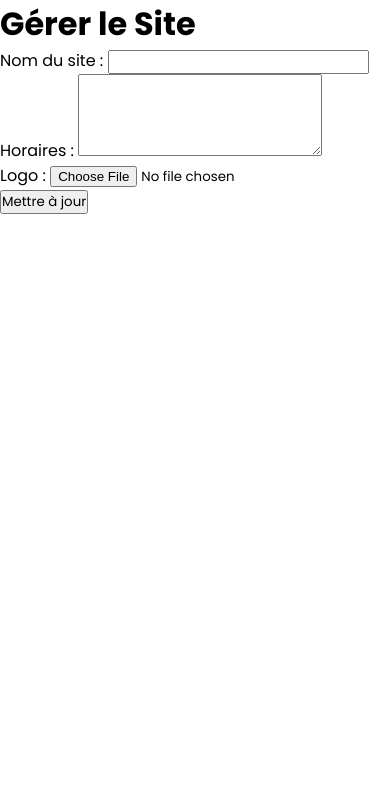
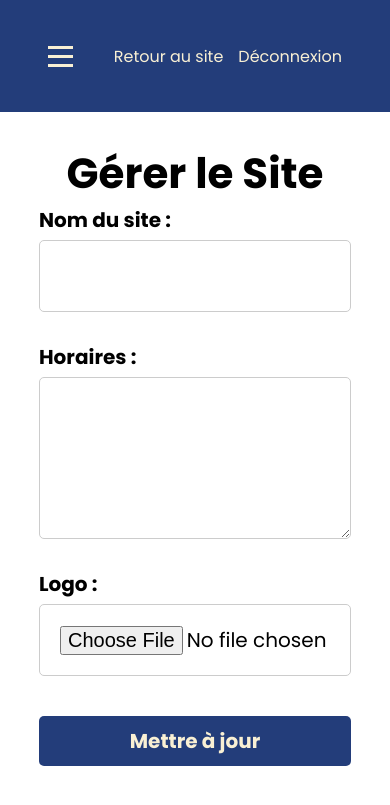
Before and after one commit to R3tr0TV69/sae301, a PHP site: page /gerer_site.php in a window 390 px wide. Shown: the top 805 px of the page. Run offline with PHP 8.4, Linux system fonts and the light colour scheme; the visitor is signed in with stand-in values (Sample User, id 1); data that the repository does not hold is empty; some web fonts are replaced.

Commit message:
css admin avancement

```diff
--- a/admin_adherent.php
+++ b/admin_adherent.php
@@ -16,6 +16,7 @@ $members = $pdo->query("SELECT * FROM adherents")->fetchAll(PDO::FETCH_ASSOC);
 </head>
 <body>
     <?php include("includes/header_admin.php") ?>
+    <main>
         <h1>Admin Adhérents</h1>
         <section>
             <h2>Requêtes d'adhésion</h2>
@@ -81,6 +82,7 @@ $members = $pdo->query("SELECT * FROM adherents")->fetchAll(PDO::FETCH_ASSOC);
                 </tbody>
             </table>
         </section>
+    </main>
     <script src="js/scripts.js"></script>
 </body>
 </html>
--- a/admin_evenement.php
+++ b/admin_evenement.php
@@ -33,6 +33,7 @@
 </head>
 <body>
     <?php include("includes/header_admin.php") ?>
+    <main>
         <h1>Gérer les Événements</h1>
 
         <h2>Ajouter un Événement</h2>
@@ -89,5 +90,6 @@
                 </tbody>
             </table>
         <?php endif; ?>
+    </main>
 </body>
 </html>
--- a/gerer-evenement.php
+++ b/gerer_evenement.php
@@ -52,6 +52,7 @@
 </head>
 <body>
     <?php include("includes/header_admin.php") ?>
+    <main>
         <h1>Gérer l'Évènement</h1>
 
         <form method="POST">
@@ -81,5 +82,6 @@
         </form>
 
         <a href="admin_evenement.php">Retour à la liste des événements</a>
+    </main>
 </body>
 </html>
--- a/gerer_site.php
+++ b/gerer_site.php
@@ -1,6 +1,7 @@
 <?php
 require_once 'config/config.php';
 require_once 'config/verifier_session.php';
+
 $stmt = $pdo->query("SELECT * FROM gestion_site LIMIT 1");
 $site = $stmt->fetch(PDO::FETCH_ASSOC);
 
@@ -37,9 +38,11 @@ if ($_SERVER['REQUEST_METHOD'] === 'POST') {
     <meta charset="UTF-8">
     <meta name="viewport" content="width=device-width, initial-scale=1.0">
     <title>Gérer le Site</title>
-    <link rel="stylesheet" href="styles/styles.css">
+    <link rel="stylesheet" href="styles/styles-admin.css">
 </head>
 <body>
+    <?php include("includes/header_admin.php") ?>
+    <main>
         <h1>Gérer le Site</h1>
 
         <form method="POST" enctype="multipart/form-data">
@@ -52,10 +55,12 @@ if ($_SERVER['REQUEST_METHOD'] === 'POST') {
             <label for="logo">Logo :</label>
             <input type="file" name="logo" id="logo"><br>
             <?php if (!empty($site['logo'])): ?>
+                <strong>Logo actuel :</strong>
                 <img src="<?= htmlspecialchars($site['logo']) ?>" alt="Logo actuel" style="max-width: 200px;"><br>
             <?php endif; ?>
 
             <button type="submit">Mettre à jour</button>
         </form>
+    </main>
 </body>
 </html>
--- a/includes/header_admin.php
+++ b/includes/header_admin.php
@@ -1,30 +1,26 @@
 <header>
-    <!-- Bouton burger -->
     <div class="burger-menu">
         <span></span>
         <span></span>
         <span></span>
     </div>
 
-    <!-- Menu principal (desktop) -->
     <nav>
         <ul class="nav-links">
-            <li><a href="adherents.php">Liste adhérents</a></li>
-            <li><a href="evenements.php">Évènements</a></li>
-            <li><a href="gerersite.php">Gérer le site</a></li>
+            <li><a href="admin_adherent.php">Liste adhérents</a></li>
+            <li><a href="admin_evenement.php">Évènements</a></li>
+            <li><a href="gerer_site.php">Gérer le site</a></li>
         </ul>
     </nav>
 
-    <!-- Menu mobile -->
     <div class="menu-mobile">
         <ul>
-            <li><a href="adherents.php">Liste adhérents</a></li>
-            <li><a href="evenements.php">Évènements</a></li>
-            <li><a href="gerersite.php">Gérer le site</a></li>
+            <li><a href="admin_adherent.php">Liste adhérents</a></li>
+            <li><a href="admin_evenement.php">Évènements</a></li>
+            <li><a href="gerer_site.php">Gérer le site</a></li>
         </ul>
     </div>
 
-    <!-- Liens supplémentaires -->
     <div class="liensnav">
         <a href="index.php">Retour au site</a>
         <a href="config/logout.php">Déconnexion</a>
--- a/styles/styles-admin.css
+++ b/styles/styles-admin.css
@@ -153,3 +153,131 @@ nav ul li a:hover {
         display: block;
     }
 }
+
+/* Principal */
+main {
+    width: 80%;
+    margin: 30px auto;
+}
+
+h1 {
+    text-align: center;
+    font-size: 42px;
+}
+
+h2 {
+    font-size: 28px;
+    margin-top: 20px;
+}
+
+/* Tableaux */
+table {
+    width: 100%;
+    border-collapse: collapse;
+    margin: 20px 0;
+    font-size: 1em;
+    text-align: left;
+    background-color: #f9f9f9;
+}
+
+th, td {
+    padding: 12px 15px;
+    border: 1px solid #ddd;
+}
+
+th {
+    background-color: #233d7a;
+    color: #f9f0d4;
+    font-weight: bold;
+}
+
+tr:nth-child(even) {
+    background-color: #f2f2f2;
+}
+
+tr:hover {
+    background-color: #e1e8f0;
+}
+
+caption {
+    margin-bottom: 10px;
+    font-weight: bold;
+    font-size: 1.2em;
+    color: #233d7a;
+}
+
+/* Formulaires */
+
+form {
+    display: flex;
+    flex-direction: column;
+    font-size: 20px;
+    width: 50%;
+    margin-bottom: 30px;
+}
+
+label {
+    font-weight: bold;
+    margin-bottom: 5px;
+}
+
+input,
+select,
+textarea {
+    width: 100%;
+    padding: 20px;
+    border: 1px solid #ccc;
+    border-radius: 5px;
+    box-sizing: border-box;
+    font-size: 1em;
+}
+
+input::placeholder {
+    color: #aaa;
+    font-style: italic;
+}
+
+select {
+    appearance: none;
+    background-color: white;
+}
+
+select:focus,
+input:focus {
+    border-color: #233d7a;
+    outline: none;
+    box-shadow: 0 0 5px rgba(35, 61, 122, 0.5);
+}
+
+form button {
+    background-color: #233d7a;
+    color: #f9f0d4;
+    border: none;
+    padding: 10px 20px;
+    margin: 10px 0;
+    font-size: 1em;
+    font-weight: bold;
+    border-radius: 5px;
+    cursor: pointer;
+    transition: all 0.3s ease;
+}
+
+form button:hover {
+    background-color: #1c315e;
+    box-shadow: 0 4px 6px rgba(0, 0, 0, 0.2);
+    transform: translateY(-2px);
+}
+
+.btnsupprimer {
+    background-color: #c6241e;
+}
+
+.btnsupprimer:hover {
+    background-color: #a1201c;
+}
+
+@media (max-width: 768px) {
+    form {
+        width: 100%;
+    }
+}
```
Also changed, not shown: gerer_adherent.php (+6 -4 lines). Lines whose indentation alone changed are shown as unchanged.
